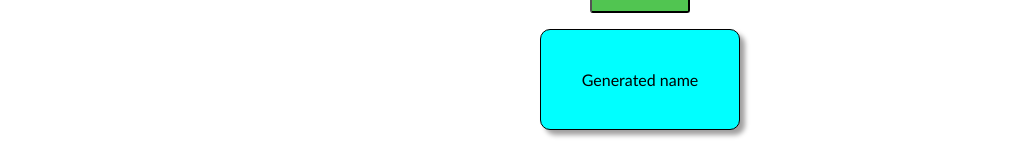
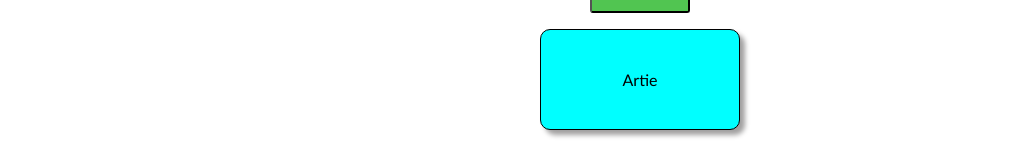
Before and after one commit to Pets-without-names/Jax-Pet-Names, a React (Create React App) app in the folder client/: page / in a window 1280 px wide. Shown: the part 415-575 px from the top of the page, without its empty margins (0-1033 px from the left). Built offline with nearby package versions, Linux system fonts and the light colour scheme.

Commit message:
added fetch request setup code

```diff
--- a/client/src/components/main.js
+++ b/client/src/components/main.js
@@ -3,9 +3,20 @@ import "../styles/styles.css";
 
 function Main() {
   const [isMale, setIsMale] = useState(true);
-  useEffect(() => {
-    console.log(isMale);
-  }, [isMale]);
+  const [petName, setPetName] = useState("Artie");
+
+  const handleClick = () => {
+    fetch("http://localhost:3001/names/9")
+      .then((response) => response.json())
+      .then((data) => {
+        console.log("button clicked");
+        console.log(data);
+        setPetName(data[0].name);
+      })
+      .catch((error) => console.log(error));
+  };
+
+  useEffect(() => {}, [isMale]);
 
   return (
     <main>
@@ -31,10 +42,12 @@ function Main() {
         </button>
       </div>
       <div className="btn-generate">
-        <button type="button">Generate</button>
+        <button type="button" onClick={handleClick}>
+          Generate
+        </button>
       </div>
       <div className="card-container">
-        <p>Generated name</p>
+        <p>{petName}</p>
       </div>
     </main>
   );
```
